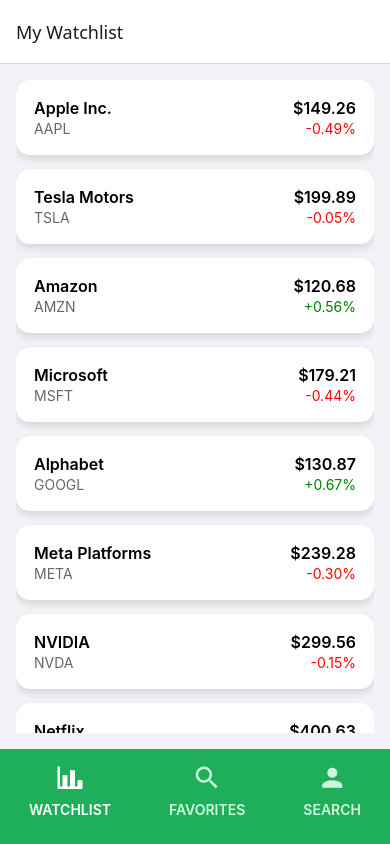
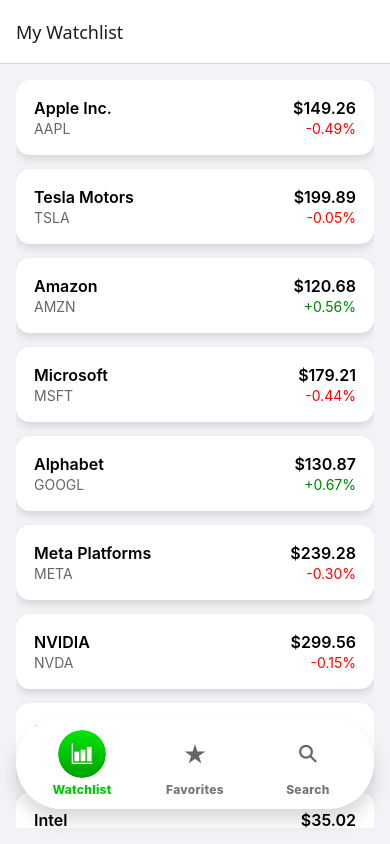
Before and after one commit to alvarovr712/MyWatchlist, a React Native app: screen / in a window 390 px wide. Built offline with nearby package versions, Linux system fonts and the light colour scheme.

Commit message:
upgrade Tab with the component CustomTab

```diff
--- a/src/components/CustomTab.jsx
+++ b/src/components/CustomTab.jsx
@@ -1,68 +1,115 @@
 import React from "react";
-import { View, TouchableOpacity, Text, StyleSheet } from "react-native";
-import Icon from "react-native-vector-icons/MaterialCommunityIcons";
+import { View, TouchableOpacity, Text, StyleSheet, useWindowDimensions } from "react-native";
+import Icon from "react-native-vector-icons/Ionicons";
+import Svg, { Defs, LinearGradient, Stop, Circle } from "react-native-svg";
 
 export function CustomTab({ state, descriptors, navigation }) {
+  const { width } = useWindowDimensions();
+  const containerWidth = width > 500 ? 400 : width * 0.92;
+
   return (
-    <View style={styles.container}>
-      {state.routes.map((route, index) => {
-        const { options } = descriptors[route.key];
-        const label =
-          options.tabBarLabel !== undefined
-            ? options.tabBarLabel
-            : options.title !== undefined
-            ? options.title
-            : route.name;
+    <View style={[styles.wrapper, { width }]}>
+      <View style={[styles.container, { width: containerWidth }]}>
 
-        const isFocused = state.index === index;
+        {state.routes.map((route, index) => {
+          const isFocused = state.index === index;
+          const { options } = descriptors[route.key];
+          const label = options.title ?? route.name;
 
-        let iconName = "help";
+          const icons = {
+            WatchlistTab: "bar-chart-sharp",
+            Favorites: "star-sharp",
+            Search: "search-sharp",
+          };
 
-        if (route.name === "WatchlistTab") iconName = "chart-bar";
-        if (route.name === "Favorites") iconName = "magnify";
-        if (route.name === "Search") iconName = "account";
+          const onPress = () => {
+            navigation.navigate(route.name);
+          };
 
-        const onPress = () => navigation.navigate(route.name);
+          return (
+            <TouchableOpacity
+              key={route.key}
+              onPress={onPress}
+              style={styles.tab}
+            >
 
-        return (
-          <TouchableOpacity key={route.key} onPress={onPress} style={styles.tab}>
-            <Icon
-              name={iconName}
-              size={30}
-              color={isFocused ? "#ffffff" : "#CFF7DF"}
-            />
-            <Text
-              style={[
-                styles.label,
-                { color: isFocused ? "#ffffff" : "#CFF7DF" },
-              ]}
-            >
-              {label.toUpperCase()}
-            </Text>
-          </TouchableOpacity>
-        );
-      })}
+              <View style={styles.iconCircle}>
+                {isFocused && (
+                  <View style={StyleSheet.absoluteFill}>
+                    <Svg height="100%" width="100%" viewBox="0 0 100 100">
+                      <Defs>
+                        <LinearGradient id="grad" x1="0%" y1="0%" x2="0%" y2="100%">
+                          <Stop offset="0%" stopColor="#00E606" />
+                          <Stop offset="100%" stopColor="#00A000" />
+                        </LinearGradient>
+                      </Defs>
+                      <Circle cx="50" cy="50" r="50" fill="url(#grad)" />
+                    </Svg>
+                  </View>
+                )}
+
+                <Icon
+                  name={icons[route.name]}
+                  size={22}
+                  color={isFocused ? "#fff" : "#666"}
+                />
+              </View>
+
+              <Text style={[
+                styles.labelText,
+                { color: isFocused ? "#00C805" : "#757575" }
+              ]}>
+                {label}
+              </Text>
+            </TouchableOpacity>
+          );
+        })}
+
+      </View>
     </View>
   );
 }
 
 const styles = StyleSheet.create({
+  wrapper: {
+    position: "absolute",
+    bottom: 35,
+    alignItems: "center",
+    justifyContent: "center",
+  },
   container: {
-    height: 95,
-    backgroundColor: "#1FAF5A",
+    height: 92,
+    backgroundColor: "#ffffff",
     flexDirection: "row",
     justifyContent: "space-around",
     alignItems: "center",
-    paddingBottom: 12,
-    borderTopWidth: 0,
+    borderRadius: 46,
+    paddingHorizontal: 10,
+    shadowColor: "#000",
+    shadowOffset: { width: 0, height: 12 },
+    shadowOpacity: 0.15,
+    shadowRadius: 18,
+    elevation: 20,
   },
   tab: {
+    flex: 1,
     alignItems: "center",
     justifyContent: "center",
   },
-  label: {
-    fontSize: 14,
-    marginTop: 8,
-    fontWeight: "600",
+  iconCircle: {
+    width: 48,
+    height: 48,
+    borderRadius: 24,
+    alignItems: "center",
+    justifyContent: "center",
+    overflow: "hidden",
+    marginBottom: 2,
+  },
+  labelText: {
+    fontSize: 12,
+    fontWeight: "800",
+    marginTop: 2,
+    textAlign: "center",
+    letterSpacing: 0.3,
   },
 });
--- a/src/navigation/TabNavigator.tsx
+++ b/src/navigation/TabNavigator.tsx
@@ -12,7 +12,7 @@
 export function TabNavigator() {
   return (
     <Tab.Navigator
-      tabBar={(props) => <CustomTab {...props} />}   // 👈 AQUÍ USAMOS TU MENÚ PERSONALIZADO
+      tabBar={(props) => <CustomTab {...props} />}
       screenOptions={{
         headerShown: false,
       }}
```
